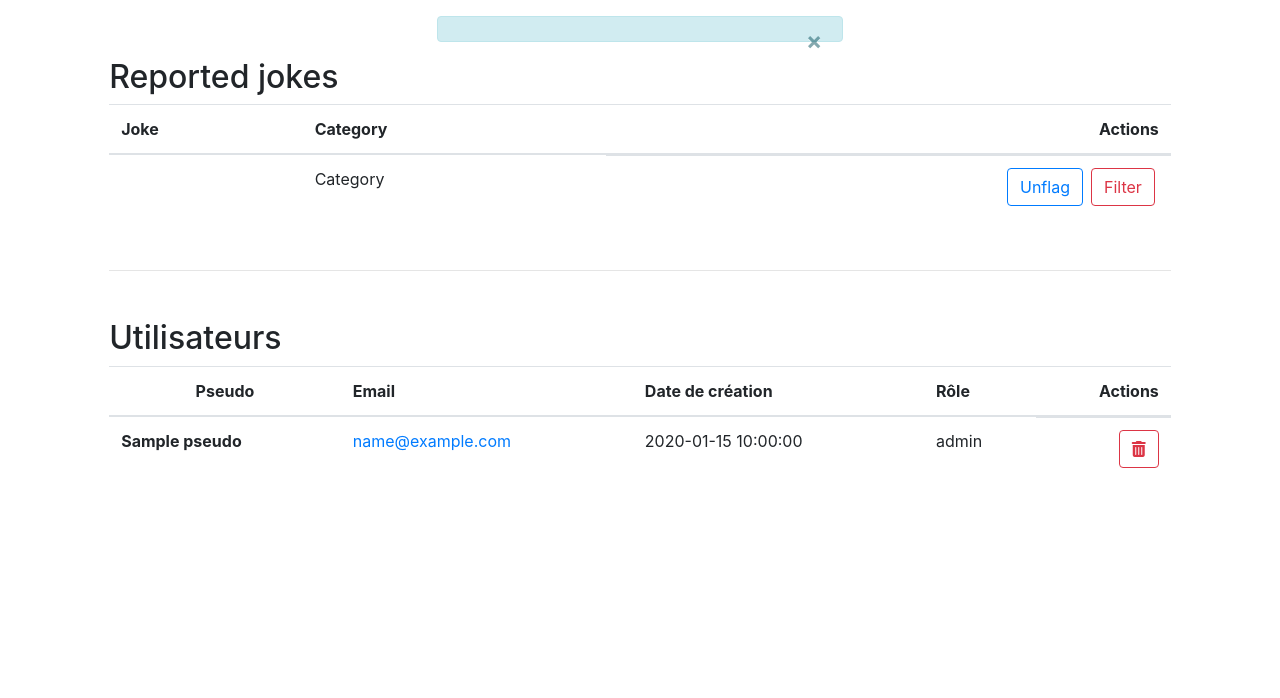
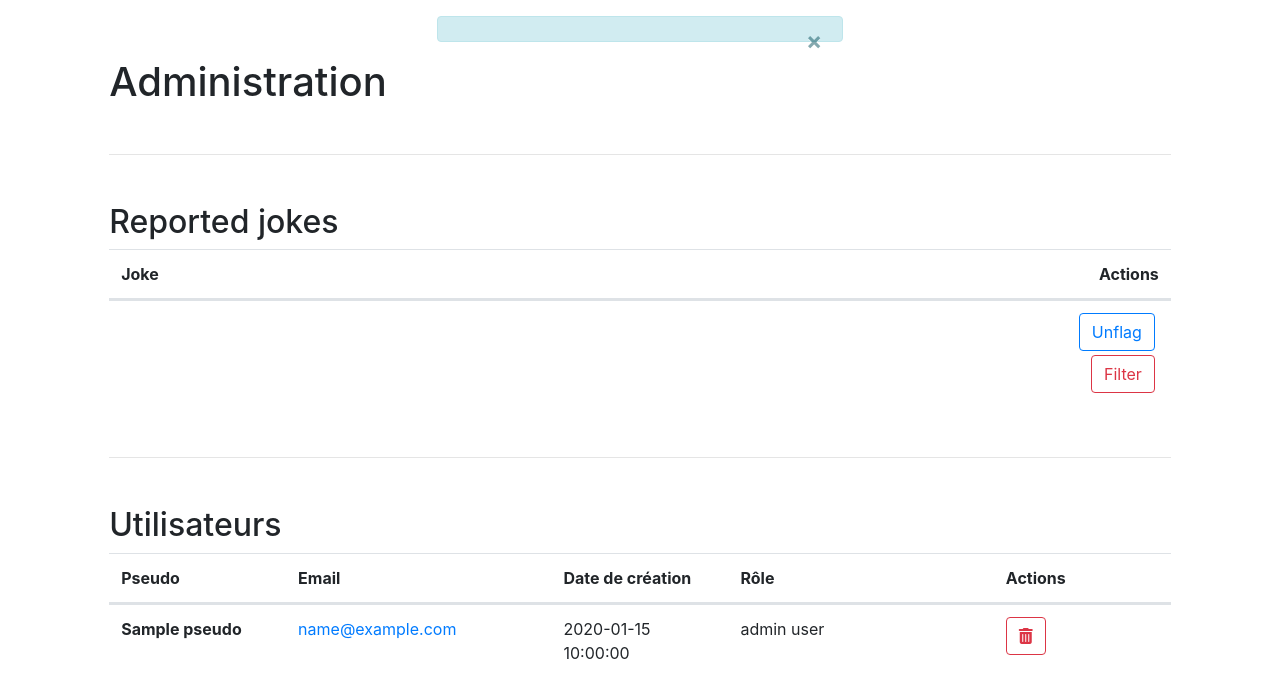
Before and after one commit to srivoyre/Openclassrooms_P5, a PHP site: template src/View/administration.php in a window 1280 px wide. Shown: the part 56-754 px from the top of the page. Run offline with PHP 8.4, Linux system fonts and the light colour scheme; the template is opened without the code that fills it: most values are stand-ins (such as "Sample title", 1, 10 or a date in 2020); data that the repository does not hold is empty; some libraries are stand-ins or nearby versions.

Commit message:
#5 Responsive administration layout

```diff
--- a/public/css/style.css
+++ b/public/css/style.css
@@ -5,5 +5,4 @@
 }
 .joke {
   display: table-cell;
-  font-size: larger;
 }
--- a/public/js/main.js
+++ b/public/js/main.js
@@ -2,7 +2,7 @@
  * variables declaration
  ************************************/
 let savedJokesArray;
-
+let showJokesInAdminSpace;
 /*************************************
  * standard functions
  ************************************/
@@ -82,6 +82,22 @@ function createJokeContainer(joke) {
     return containerTemplate;
 }
 
+function createJokeRow(joke) {
+    const jokeContent = () => {
+        if (joke.type == "single") {
+            return joke.joke;
+        } else {
+            return joke.setup + '<br /> <br />' + joke.delivery;
+        }
+    }
+    let containerTemplate = document.createElement('span');
+    containerTemplate.id = 'joke' + joke.id;
+    containerTemplate.classList.add('joke');
+    containerTemplate.innerHTML = jokeContent();
+
+    return containerTemplate;
+}
+
 function manageActionButtons(jokeId) {
     let saveBtn = document.getElementById('saveJokeBtn'+jokeId);
     let unsaveBtn = document.getElementById('removeSavedJokeBtn'+jokeId);
@@ -110,8 +126,12 @@ const processUniqueResult = function (result) {
 const processMultipleResults = function (result) {
     let joke = new Joke(JSON.parse(result));
     let jokesContainer = document.getElementById('jokes-container');
-    jokesContainer.appendChild(createJokeContainer(joke));
-    manageActionButtons(joke.id)
+    if (showJokesInAdminSpace) {
+        document.getElementById('joke-container'+joke.id).appendChild(createJokeRow(joke));
+    } else {
+        jokesContainer.appendChild(createJokeContainer(joke));
+        manageActionButtons(joke.id);
+    }
 }
 /****************************************
  * functions called by user interaction
--- a/src/View/administration.php
+++ b/src/View/administration.php
@@ -1,32 +1,41 @@
 <?php $this->title = 'Administration'; ?>
+<script type="text/javascript">
+    showJokesInAdminSpace = true;
+</script>
+
+<h1>
+    Administration
+</h1>
+
+<div class="my-5">
+    <hr>
+</div>
+
 <section>
 
     <h2>Reported jokes</h2>
 
-    <table class="table table-hover table-responsive-lg">
+    <table class="table table-hover">
 
-        <thead>
-        <tr>
-            <th class="text-justify" scope="col">Joke</th>
-            <th scope="col">Category</th>
-            <th class="text-right" scope="col">Actions</th>
-        </tr>
+        <thead class="d-none d-lg-block">
+            <tr class="d-flex justify-content-between">
+                <th class="flex-fill" scope="col">Joke</th>
+                <th class="text-right flex-fill" scope="col">Actions</th>
+            </tr>
         </thead>
+
         <tbody>
         <?php
         foreach($flaggedJokes as $flaggedJoke)
         {
             ?>
-            <tr>
-                <th scope="row">
+            <tr id="jokes-container<?= $flaggedJoke->getJokeApiId(); ?>" class="d-flex flex-wrap justify-content-lg-between">
+                <td id="joke-container<?= $flaggedJoke->getJokeApiId(); ?>" class="col-12 col-lg-10">
                     <script type="text/javascript">
                         specifiedJoke(<?= $flaggedJoke->getJokeApiId(); ?>);
                     </script>
-                </th>
-                <td class="text-break">
-                   Category
                 </td>
-                <td class="d-flex flex-wrap justify-content-end">
+                <td id="actionsBtn<?= $flaggedJoke->getJokeApiId(); ?>" class="col-12 col-lg-2 text-lg-right">
                     <a type="button" class="btn btn-outline-primary mb-1 mx-1" href="index.php?route=unflagJoke&jokeId=<?= filter_var($flaggedJoke->getId(), FILTER_SANITIZE_NUMBER_INT); ?>">
                         Unflag
                     </a>
@@ -51,34 +60,58 @@
 
     <h2>Utilisateurs</h2>
 
-    <table class="table table-hover table-responsive-lg">
-        <thead>
-        <th class="text-center" scope="col">Pseudo</th>
-        <th scope="col">Email</th>
-        <th scope="col">Date de création</th>
-        <th scope="col">Rôle</th>
-        <th class="text-right" scope="col">Actions</th>
+    <table class="table table-hover">
+        <thead class="d-none d-lg-block">
+            <tr class="d-flex">
+                <th class="col-lg-2" scope="col">Pseudo</th>
+                <th class="col-lg-3" scope="col">Email</th>
+                <th class="col-lg-2" scope="col">Date de création</th>
+                <th class="col-lg-3" scope="col">Rôle</th>
+                <th class="col-lg-2" class="text-right" scope="col">Actions</th>
+            </tr>
         </thead>
         <?php
         foreach($users as $user)
         {
             ?>
-            <tr>
-                <th scope="row">
-                    <?= filter_var($user->getPseudo(), FILTER_SANITIZE_FULL_SPECIAL_CHARS); ?>
+            <tr class="d-flex flex-column flex-lg-row">
+                <th class="d-flex justify-content-between col-12 col-lg-2" scope="row">
+                    <div>
+                        <?= filter_var($user->getPseudo(), FILTER_SANITIZE_FULL_SPECIAL_CHARS); ?>
+                    </div>
+                    <div class="d-lg-none d-xl-none font-weight-normal">
+                        <?php
+                        if(!$user->getIsAdmin())
+                        {
+                            ?>
+                            <a type="button" class="btn btn-outline-danger" href="index.php?route=deleteUser&userId=<?= filter_var($user->getId(), FILTER_SANITIZE_NUMBER_INT); ?>">
+                                <i class="fas fa-trash-alt"></i>
+                            </a>
+                            <?php
+                        }
+                        else
+                        {
+                            ?>
+                            <span class="font-italic">
+                    Suppression impossible
+                </span>
+                            <?php
+                        }
+                        ?>
+                    </div>
                 </th>
-                <td>
+                <td class=" col-12 col-lg-3">
                     <a href="mailto:<?= filter_var($user->getEmail(),FILTER_SANITIZE_EMAIL); ?>">
                         <?= filter_var($user->getEmail(),FILTER_SANITIZE_EMAIL); ?>
                     </a>
                 </td>
-                <td>
+                <td class=" col-12 col-lg-2">
                     <?= filter_var($user->getCreatedAt(), FILTER_SANITIZE_FULL_SPECIAL_CHARS); ?>
                 </td>
-                <td>
-                    <?= filter_var($user->getRole(), FILTER_SANITIZE_FULL_SPECIAL_CHARS); ?>
+                <td class=" col-12 col-lg-3">
+                    <?= filter_var($user->getRole(), FILTER_SANITIZE_FULL_SPECIAL_CHARS); ?> user
                 </td>
-                <td class="d-flex flex-wrap justify-content-end">
+                <td class="d-none d-lg-block col-lg-2">
                     <?php
                     if(!$user->getIsAdmin())
                     {
```
